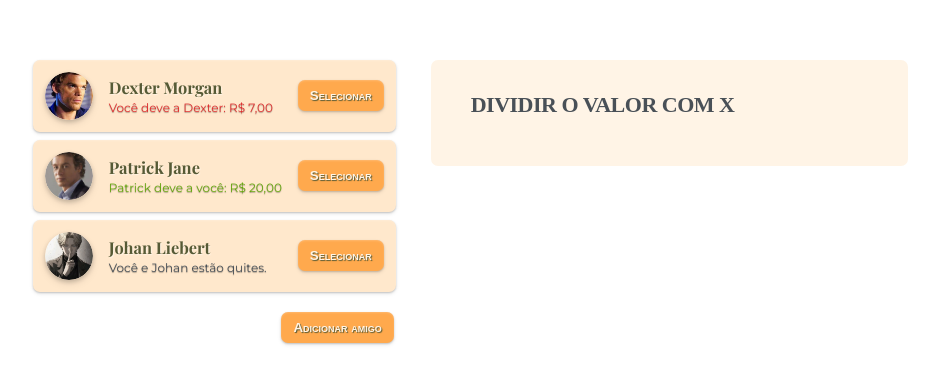
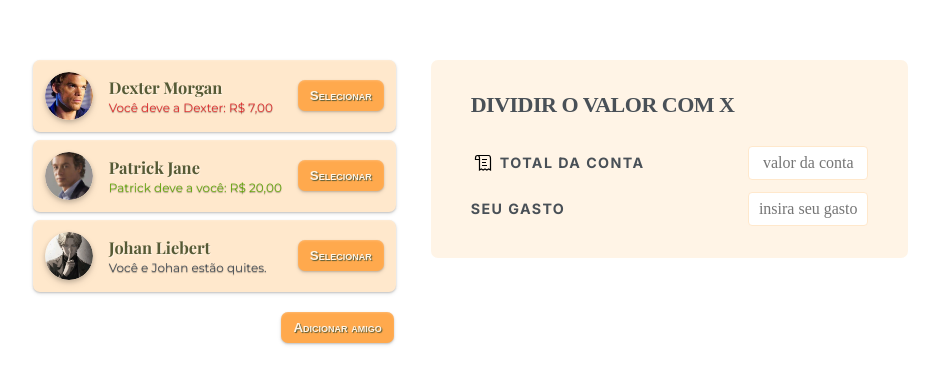
Before and after one commit to call-meRafael/eat-and-split-app, a React (Vite) app: page / in a window 1280 px wide. Shown: the part 199-582 px from the top of the page, without its empty margins (171-1110 px from the left). Built offline with nearby package versions, Linux system fonts and the light colour scheme; a web font is replaced by a local one.

Commit message:
feat(formSplitBill): add an icon to better render the bill

```diff
--- /dev/null
+++ b/src/components/billIcon.jsx
@@ -0,0 +1,27 @@
+
+
+export const BillIcon = ({ size = "25", color = "#000" }) => {
+  return (
+    <svg
+      width={size}
+      height={size}
+      viewBox="0 0 25 25"
+      fill="none"
+      xmlns="http://www.w3.org/2000/svg"
+    >
+      <g id="SVGRepo_bgCarrier" strokeWidth="0" />
+      <g
+        id="SVGRepo_tracerCarrier"
+        strokeLinecap="round"
+        strokeLinejoin="round"
+      />
+      <g id="SVGRepo_iconCarrier">
+        <path
+          d="M6.50001 5.5C8.50003 5.5 8.50003 8 8.50003 8V9.5M6.50001 5.5C4.5 5.5 4.5 8 4.5 8L4.50001 9.5H8.50003M6.50001 5.5C6.50001 5.5 15.8333 5.5 17.6667 5.5C19.5 5.5 19.5 8.5 19.5 8.5V20L17.6667 19L15.8333 20L14 19L12.1667 20L10.3334 19L8.50003 20V9.5M11 12.5H15M11 9.5H16M11 15.5H16"
+          stroke={color}
+          strokeWidth="1.2"
+        />
+      </g>
+    </svg>
+  );
+}
--- a/src/components/formSplitBill.jsx
+++ b/src/components/formSplitBill.jsx
@@ -1,7 +1,15 @@
+import { BillIcon } from "./billIcon";
+
+
 export const FormSplitBill =() => {
     return (
         <form className="form-split-bill">
             <h2>Dividir o valor com X</h2>
+            <label><BillIcon />Total da conta</label>
+            <input type="text" name="bill-value" id="iBill-value" placeholder="valor da conta"/>
+
+            <label>Seu gasto</label>
+            <input type="text" name="your-expense" id="iExpense-value" placeholder="insira seu gasto"/>
 
         </form>
     )
```
